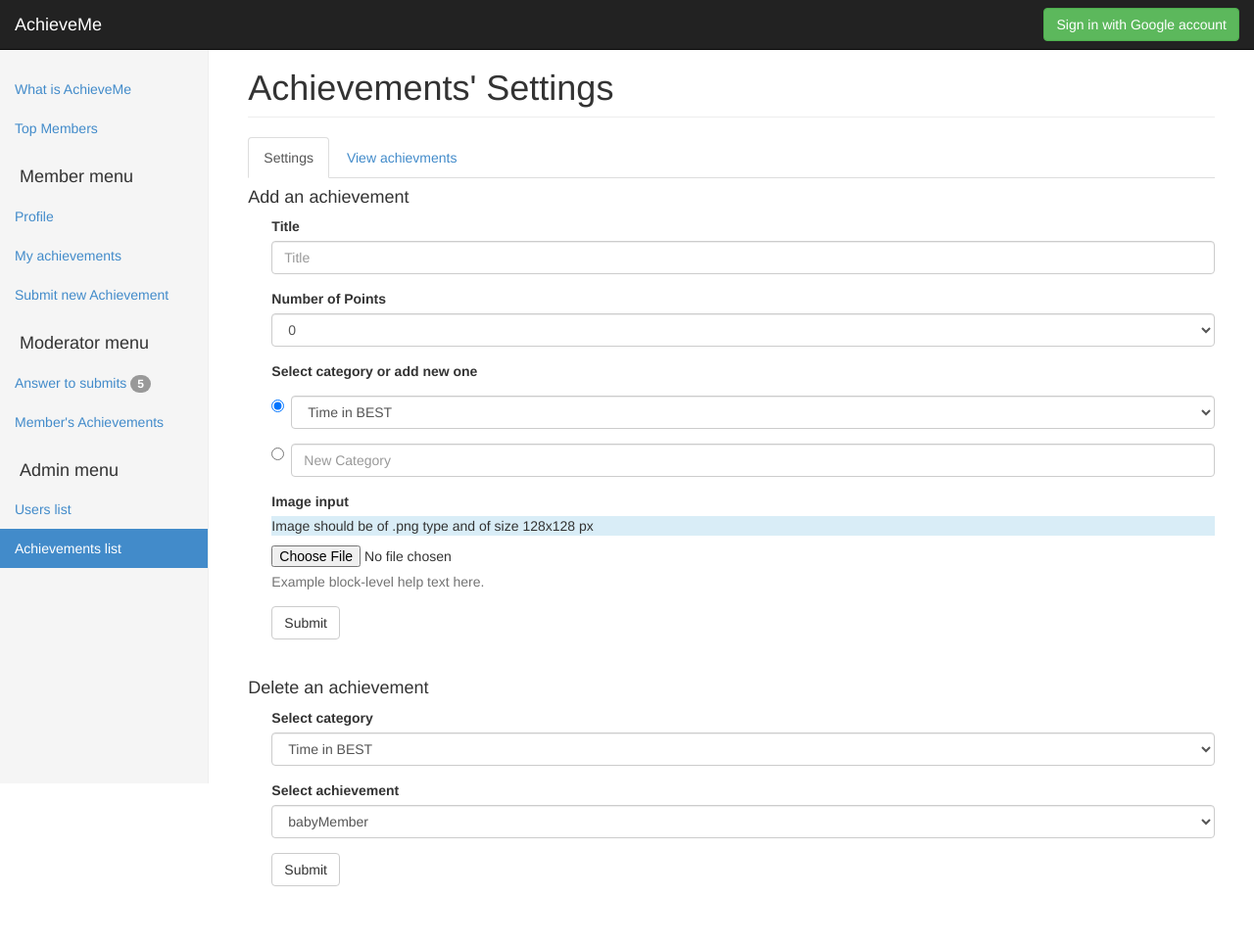
After one commit to alexeiTruhin/AchieveMe, a web app: file mockup/achievementSettings.html in a window 1280 px wide. The commit adds this page. Shown: the whole page at 98% size. Run offline with its HTML, style and script files only (its server is not run), Linux system fonts and the light colour scheme.

Commit message:
3pages: 'myAchievements, topMembers,achievementSettings'

```diff
--- /dev/null
+++ b/mockup/achievementSettings.html
@@ -0,0 +1,231 @@
+
+<!DOCTYPE html>
+<html lang="en">
+  <head>
+    <meta charset="utf-8">
+    <meta http-equiv="X-UA-Compatible" content="IE=edge">
+    <meta name="viewport" content="width=device-width, initial-scale=1">
+    <meta name="description" content="">
+    <meta name="author" content="">
+
+    <title>AchieveMe Template with Bootstrap</title>
+
+    <!-- Bootstrap core CSS -->
+    <link href="css/bootstrap.min.css" rel="stylesheet">
+
+    <!-- Custom styles for this template -->
+    <link href="css/style.css" rel="stylesheet">
+
+    <!-- HTML5 shim and Respond.js IE8 support of HTML5 elements and media queries -->
+    <!--[if lt IE 9]>
+      <script src="https://oss.maxcdn.com/libs/html5shiv/3.7.0/html5shiv.js"></script>
+      <script src="https://oss.maxcdn.com/libs/respond.js/1.4.2/respond.min.js"></script>
+    <![endif]-->
+  </head>
+
+  <body>
+
+    <div class="navbar navbar-inverse navbar-fixed-top" role="navigation">
+      <div class="container-fluid">
+        <div class="navbar-header">
+          <button type="button" class="navbar-toggle" data-toggle="collapse" data-target=".navbar-collapse">
+            <span class="sr-only">Toggle navigation</span>
+            <span class="glyphicon glyphicon-log-in"></span>
+          </button>
+          <button type="button" class="navbar-toggle" data-toggle="collapse" data-target=".sidebar">
+            <span class="sr-only">Toggle navigation</span>
+            <span class="icon-bar"></span>
+            <span class="icon-bar"></span>
+            <span class="icon-bar"></span>
+            <span class="icon-bar"></span>
+          </button>
+          <a class="navbar-brand" href="#">AchieveMe</a>
+        </div>
+        <div class="navbar-collapse collapse">
+          <form class="navbar-form navbar-right">
+            <button type="submit" class="btn btn-success">Sign in with Google account</button>
+          </form>
+        </div>
+      </div>
+    </div>
+
+    <div class="container-fluid">
+      <div class="row">
+
+        <!-- Sidebar -->
+        <div class="col-sm-3 col-md-2 sidebar">
+
+          <ul class="nav nav-sidebar">
+            <li><a href="#">What is AchieveMe</a></li>
+            <li><a href="#">Top Members</a></li>
+          </ul>
+
+          <h4> Member menu </h4>
+          <ul class="nav nav-sidebar">
+            <li><a href="">Profile</a></li>
+            <li><a href="">My achievements</a></li>
+            <li><a href="">Submit new Achievement</a></li>
+          </ul>
+
+          <h4> Moderator menu </h4>
+          <ul class="nav nav-sidebar">
+            <li><a href="">Answer to submits <span class="badge">5</span></a></li>
+            <li><a href="">Member's Achievements</a></li>
+          </ul>
+
+          <h4>Admin menu</h4>
+          <ul class="nav nav-sidebar">
+            <li><a href="">Users list</a></li>
+            <li class="active"><a href="">Achievements list</a></li>
+          </ul>
+        </div>
+
+        <!-- Content -->
+        <div class="col-sm-9 col-sm-offset-3 col-md-10 col-md-offset-2 main">
+          <h1 class="page-header">Achievements' Settings</h1>
+
+          <!-- Achievements' Settings Tab -->
+          <div class="achvsetting achvsetting-tab">
+            <ul id="achvTab" class="nav nav-tabs">
+              <li class="active"><a href="#setting" data-toggle="tab">Settings</a></li>
+              <li class=""><a href="#viewAchv" data-toggle="tab">View achievments</a></li>
+            </ul>
+            <div id="achvTabContent" class="tab-content">
+
+              <!-- Achievements' Settings -->
+              <div class="tab-pane fade active in" id="setting">
+                <h4>Add an achievement</h4>
+                <form role="form">
+                  <div class="form-group">
+                    <label>Title</label>
+                    <input type="text" class="form-control" id="addCategory" placeholder="Title">
+                  </div>
+                  <div class="form-group">
+                    <label> Number of Points </label>
+                    <select class="form-control">
+                      <option>0</option>
+                      <option>1</option>
+                      <option>2</option>
+                      <option>3</option>
+                      <option>4</option>
+                      <option>5</option>
+                    </select>
+                  </div>
+                  <div class="form-group">
+                    <label>Select category or add new one</label>
+                    <div class="radio">
+                      <label>
+                        <input type="radio" name="category" id="optionsRadios1" value="fromDb" checked>
+                        <select class="form-control">
+                          <option>Time in BEST</option>
+                          <option>Membership</option>
+                        </select>
+                      </label>
+                    </div>
+                  </div>
+                  <div class="form-group">
+                    <div class="radio">
+                      <label>
+                        <input type="radio" name="category" id="optionsRadios2" value="new">
+                        <input type="text" class="form-control" id="addCategory" placeholder="New Category">
+                      </label>
+                    </div>
+                  </div>
+                  <div class="form-group">
+                    <label for="exampleInputFile">Image input</label>
+                    <p class="bg-info">Image should be of .png type and of size 128x128 px</p>
+                    <input type="file" id="exampleInputFile">
+                    <p class="help-block">Example block-level help text here.</p>
+                  </div>
+                  <button type="submit" class="btn btn-default">Submit</button>
+                </form>
+
+
+                <h4>Delete an achievement</h4>
+                <form role="form">
+                  <div class="form-group">
+                    <label>Select category</label>
+                    <select class="form-control">
+                      <option>Time in BEST</option>
+                      <option>Membership</option>
+                    </select>
+                  </div>
+                  <div class="form-group">
+                    <label>Select achievement</label>
+                    <select class="form-control">
+                      <option>babyMember</option>
+                      <option>member</option>
+                      <option>votingMember</option>
+                      <option>alumnus</option>
+                    </select>
+                  </div>
+                  <button type="submit" class="btn btn-default">Submit</button>
+                </form>
+                <div class="clearfix"></div>
+              </div>
+
+              <!-- View Achievements -->
+              <div class="tab-pane fade" id="viewAchv">
+                <h3> Time in BEST </h3>
+                <ul class="achievement-list">
+                  <li class="achievement active">
+                    <span class="achvicon achvicon-normal achvicon-timeTwo"></span>
+                    <span class="title">Half a year </span>
+                    <span class="badge">+3 points</span>
+                  </li>
+                  <li class="achievement">
+                    <span class="achvicon achvicon-normal achvicon-timeFive"></span>
+                    <span class="title">One year</span>
+                    <span class="badge">+1 points</span>
+                  </li>
+                  <li class="achievement">
+                    <span class="achvicon achvicon-normal achvicon-timeEight"></span>
+                    <span class="title">Two years</span>
+                    <span class="badge">+2 points</span>
+                  </li>
+                  <li class="achievement">
+                    <span class="achvicon achvicon-normal achvicon-infinity"></span>
+                    <span class="title">Three+ years</span>
+                    <span class="badge">+5 points</span>
+                  </li>
+                </ul>
+
+                <h3> Membership </h3>
+                <ul class="achievement-list">
+                  <li class="achievement active">
+                    <span class="achvicon achvicon-normal achvicon-babyMember"></span>
+                    <span class="title">Baby Member </span>
+                    <span class="badge">+3 points</span>
+                  </li>
+                  <li class="achievement active">
+                    <span class="achvicon achvicon-normal achvicon-member"></span>
+                    <span class="title">Member</span>
+                    <span class="badge">+3 points</span>
+                  </li>
+                  <li class="achievement">
+                    <span class="achvicon achvicon-normal achvicon-votingMember"></span>
+                    <span class="title">Voting Member</span>
+                    <span class="badge">+2 points</span>
+                  </li>
+                  <li class="achievement">
+                    <span class="achvicon achvicon-normal achvicon-alumnus"></span>
+                    <span class="title">Alumnus</span>
+                    <span class="badge">+5 points</span>
+                  </li>
+                </ul>
+              </div>
+            </div>
+          </div>
+
+        </div>
+      </div>
+    </div>
+
+    <!-- Bootstrap core JavaScript
+    ================================================== -->
+    <!-- Placed at the end of the document so the pages load faster -->
+    <script src="js/jquery.min.js"></script>
+    <script src="js/bootstrap.min.js"></script>
+    <script src="js/tab.js"></script>
+  </body>
+</html>
--- a/mockup/css/achvicon.css
+++ b/mockup/css/achvicon.css
@@ -1,4 +1,4 @@
-ul.achievement-list li.active .achvicon{opacity: 1;}
+.achievement.active .achvicon{opacity: 1;}
 
 .achvicon{ background-repeat: no-repeat; background-position: center center; display: inline-block; opacity: 0.5;
   -webkit-background-size: 100% 100%; background-size: 100% 100%;}
@@ -13,3 +13,8 @@ ul.achievement-list li.active .achvicon{opacity: 1;}
   .achvicon.achvicon-votingMember{background-image: url(../images/achievements/votingMember.png);}
   .achvicon.achvicon-alumnus{background-image: url(../images/achievements/alumnus.png);}
   .achvicon.achvicon-angel{background-image: url(../images/achievements/angel.png);}
+
+.achievement{background-color: #f9f9f9; border: 1px solid #fff; color: #ccc; float: left; font-size: 10px; line-height: 1.4;
+    margin: 0 0 12px; padding: 10px;  text-align: center; width: 100%;}
+.achievement.active{background-color: #E8E5E6; color: #E87F0E; }
+.achievement .title{ display: block; font-size: 14px; }
--- a/mockup/css/style.css
+++ b/mockup/css/style.css
@@ -1,79 +1,35 @@
 @import url("achvicon.css");
 
 /* Move down content because we have a fixed navbar that is 50px tall */
-body {
-  padding-top: 50px;
-}
+body {padding-top: 50px;}
 
-/*
- * Sidebar
- */
-
-/* Hide for mobile, show later */
-.sidebar {
-  display: none;
-}
+/* Sidebar; Hide for mobile, show later */
+.sidebar {display: none;}
 @media (min-width: 768px) {
-  .sidebar {
-    position: fixed;
-    top: 51px;
-    bottom: 0;
-    left: 0;
-    z-index: 1000;
-    display: block;
-    padding: 20px;
-    overflow-x: hidden;
-    overflow-y: auto; /* Scrollable contents if viewport is shorter than content. */
-    background-color: #f5f5f5;
-    border-right: 1px solid #eee;
-  }
+  .sidebar {background-color: #f5f5f5; border-right: 1px solid #eee; display: block; overflow-x: hidden; overflow-x: hidden;
+    padding: 20px; position: fixed; bottom: 0; left: 0; top: 51px; z-index: 1000;}
 }
 
 /* Sidebar navigation */
-.nav-sidebar {
-  margin-right: -21px; /* 20px padding + 1px border */
-  margin-bottom: 20px;
-  margin-left: -20px;
+.nav-sidebar {margin: 0 -21px 20px -20px; }/* 20px padding + 1px border */
+  .nav-sidebar > li > a {padding: auto 20px;}
+    .nav-sidebar > .active > a {background-color: #428bca; color: #fff;}
+      .nav-sidebar > .active > a:hover {background-color: #428bca; color: #fff;}
+
+/* Main Content */
+
+.main { padding: 20px;}
+@media (min-width: 768px) {
+  .main {padding-right: 40px; padding-left: 40px;}
 }
-.nav-sidebar > li > a {
-  padding-right: 20px;
-  padding-left: 20px;
-}
-.nav-sidebar > .active > a {
-  color: #fff;
-  background-color: #428bca;
-}
-.nav-sidebar > .active > a:hover {
-  color: #fff;
-  background-color: #428bca;
-}
+  .main .page-header { margin-top: 0;}
 
-
-
-/*
- * Main content
- */
-
-.main {
-  padding: 20px;
-}
-@media (min-width: 768px) {
-  .main {
-    padding-right: 40px;
-    padding-left: 40px;
-  }
-}
-.main .page-header {
-  margin-top: 0;
-}
-
-
+/* Achievement List */
 ul.achievement-list{ list-style: none; padding: 0 0 0 0; }
-  ul.achievement-list li{ background-color: #f9f9f9; border: 1px solid #fff; color: #ccc; float: left; font-size: 10px; line-height: 1.4;
-    margin: 0 0 12px; padding: 10px;   text-align: center; width: 25%; }
-    ul.achievement-list li.active{background-color: #E8E5E6; color: #E87F0E;}
+  ul.achievement-list li{ width: 25%; }
     ul.achievement-list li .title{ display: block; font-size: 14px; }
 
+/* Ratio */
 .ratio{position: relative;}
 .ratio, .ratio .ratio-progress{border-radius: 4px; height: 20px;}
   .ratio .ratio-progress{background: #f0ad4e; position: absolute; left: 0; top: 0; z-index: 10; }
@@ -81,3 +37,25 @@ ul.achievement-list{ list-style: none; padding: 0 0 0 0; }
     border: 1px solid #E87F0E;}
     .ratio .ratio-bar:first-of-type{border-radius: 4px 0 0 4px;}
     .ratio .ratio-bar:last-of-type{border-radius: 0 4px 4px 0;}
+
+/* Members table */
+.members-table{display: table;}
+.member{}
+.member.member-ratio{display: table-row;}
+  .member.member-ratio > div {display: table-cell; float: none; vertical-align: middle;}
+
+.member-top{}
+  .member-top > div {}
+  .member-top p{border: 1px solid #f0ad4e; text-align: center;}
+  /* Avatar */
+  .avatar{}
+    .avatar img{background: #E8E5E6; border: 1px solid #E8E5E6;}
+  .member .avatar{background: #E8E5E6;display: block; text-align: center;}
+  .member .avatar img{height: 48px; width: 48px;}
+  @media (min-width: 768px) {
+    .member .avatar img{height: 100px; width: 100px;}
+  }
+
+/* Achievements setting */
+.achvsetting{}
+  .achvsetting form{ margin: 0 0 40px; padding: 0 0 0 24px;}
--- /dev/null
+++ b/mockup/js/tab.js
@@ -0,0 +1,4 @@
+$('#achvTab a').click(function (e) {
+  e.preventDefault()
+  $(this).tab('show')
+})
```
Also changed, not shown: mockup/myAchievements.html (+8 -8 lines), mockup/top.html (added, +188 -0 lines), mockup/images/avatarExample.png (added), 1 other file.
